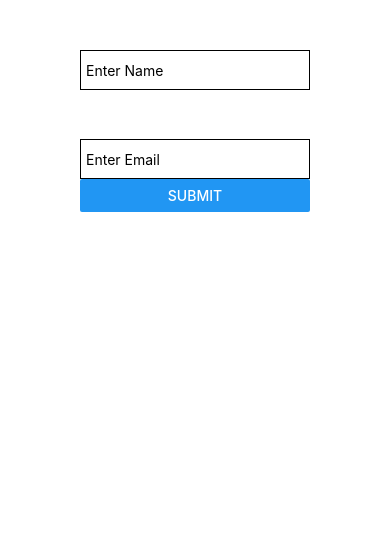
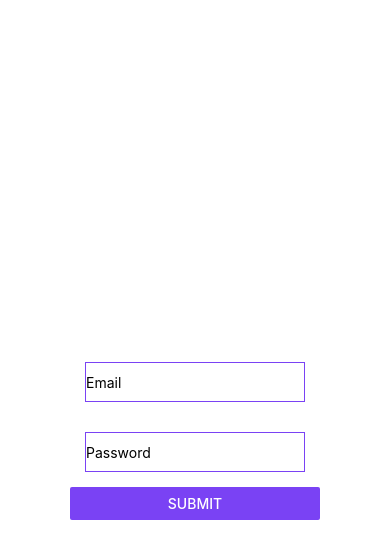
Before and after one commit to oatsan/ReactNative, a React Native app: screen / in a window 390 px wide. Shown: the top 558 px of the page. Built offline with nearby package versions, Linux system fonts and the light colour scheme.

Commit message:
Recap TextInput [Week5-July-29-2023]

```diff
--- a/App.js
+++ b/App.js
@@ -6,6 +6,7 @@ import MyInput from './components/MyInput';
 import IncrementCounter from './components/IncrementCounter';
 import Form from './components/Form';
 import Login from './components/Login';
+import Recap from './components/Recap';
 
 export default function App() {
   return (
@@ -15,7 +16,8 @@ export default function App() {
       {/* <MyInput/> */}
       {/* <IncrementCounter/> */}
         {/* <Form/>   */}
-      <Login/>
+      {/* <Login/>  */}
+      <Recap/>
     </View>
   );
 
--- /dev/null
+++ b/components/Recap.js
@@ -0,0 +1,73 @@
+import { StyleSheet, Text, View ,Button,TextInput} from 'react-native'
+import React,{ useState } from 'react'
+
+const Recap = () => {
+
+    const [textInputEmail,setTextInputEmail] = useState('');
+    const [textInputPassWord,setTextInputPassWord] = useState('');
+
+
+    const checkTextInput = () => {
+        if( (!textInputEmail.trim()) & (!textInputPassWord.trim()) ){
+            alert('plese input email & password');
+            return;
+        }if(!textInputEmail){
+            alert('plese input Email');
+            return;
+        }if(!textInputPassWord){
+            alert('plese input Password')
+            return;
+        }else{
+            alert('email:'+ textInputEmail + '\npassword' + textInputPassWord);
+            return;
+        }
+    }
+
+  return (
+    <View style={styles.container}>
+    <TextInput
+
+    placeholder='Email'
+    style = {styles.input}
+    value = {textInputEmail}
+    onChangeText={(value)=>{setTextInputEmail(value)}}
+ />
+
+ <TextInput
+
+    placeholder='Password'
+    style = {styles.input}
+    value = {textInputPassWord}
+    onChangeText={(value)=>{setTextInputPassWord(value)}}
+ />
+ <Button
+        color='#7a42f4'
+         title='Submit'
+         onPress={()=>checkTextInput()}
+ />
+ </View>
+  )
+}
+
+export default Recap
+
+const styles = StyleSheet.create({
+    container : {
+        paddingTop : 23
+    },
+    input : {
+        margin : 15,
+        height : 40,
+        borderColor : '#7a42f4',
+        borderWidth : 1
+    },
+    submitButton:{
+        backgroundColor:'#7a42f4',
+        padding : 10,
+        margin : 15,
+        height : 40,
+    },
+    submitButtonText : {
+        color : 'white'
+    }
+})
```
